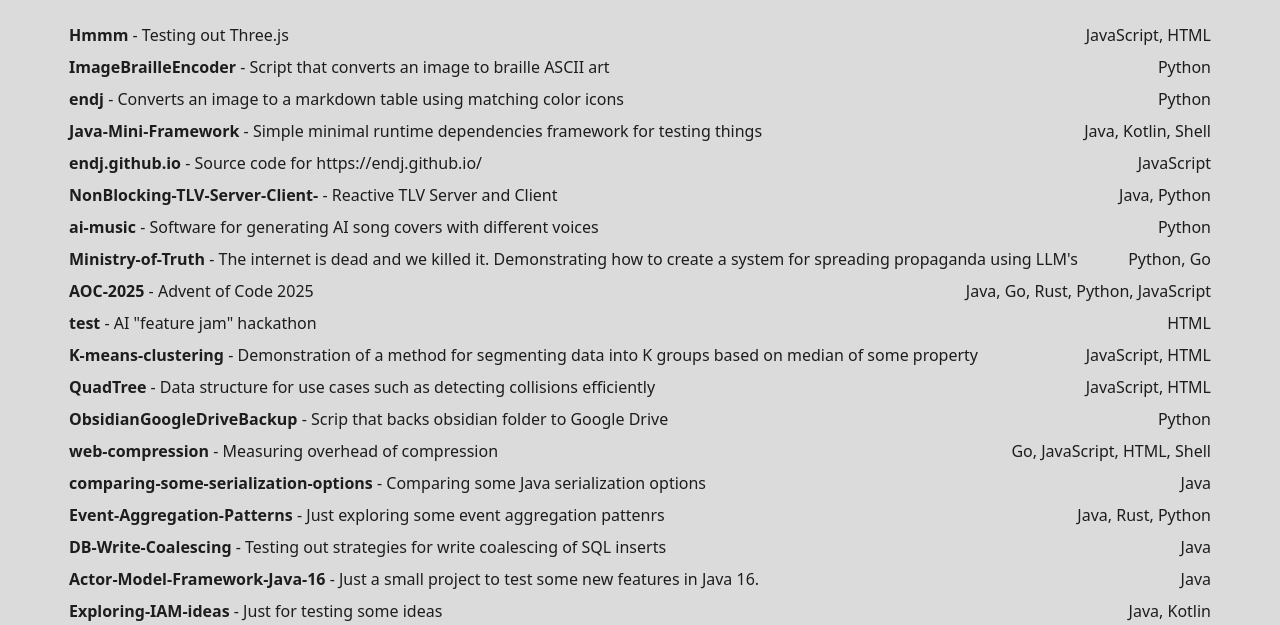
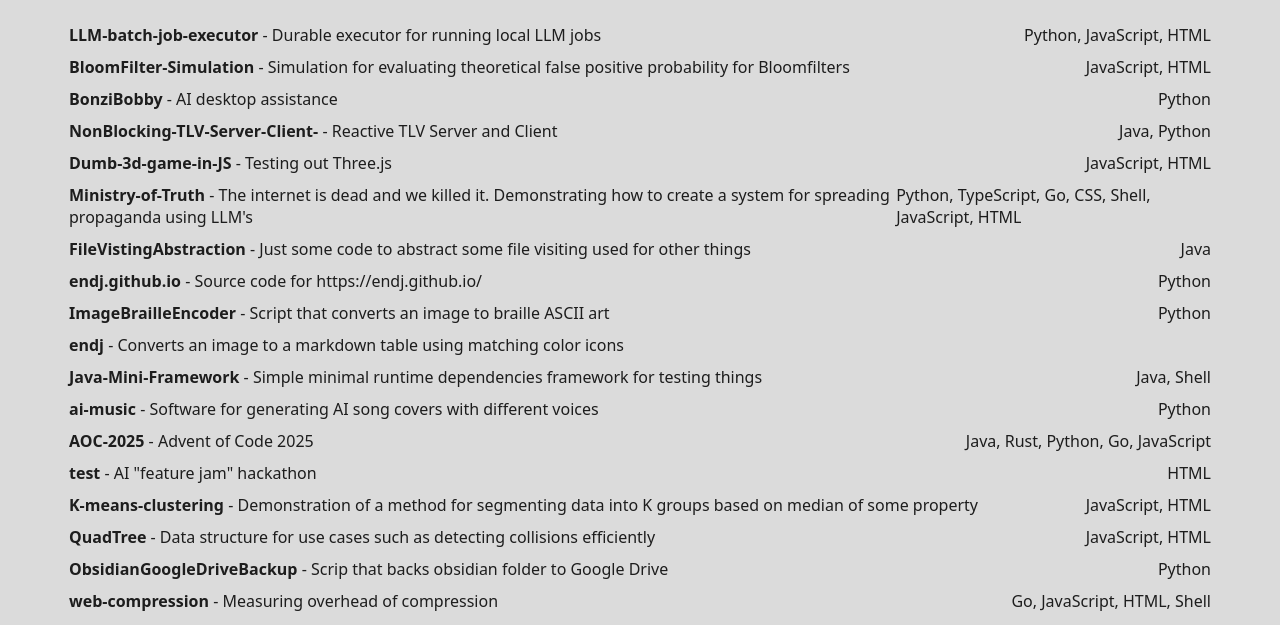
Before and after one commit to endj/endj.github.io, a plain HTML site: page docs/index.html in a window 1280 px wide. Shown: the part 174-799 px from the top of the page. Drawn offline with Linux system fonts and the light colour scheme.

Commit message:
udpatessite

```diff
--- a/docs/index.html
+++ b/docs/index.html
@@ -71,14 +71,119 @@
     <ul>
 
         <li>
-            <a href="https://github.com/endj/Hmmm" target="_blank" rel="noopener">
+            <a href="https://github.com/endj/LLM-batch-job-executor" target="_blank" rel="noopener">
                 <div class="row">
                     <div>
-                        <b>Hmmm</b>
+                        <b>LLM-batch-job-executor</b>
+                        <span> - Durable executor for running local LLM jobs</span>
+                    </div>
+                    <div>
+                        <span>Python, JavaScript, HTML</span>
+                    </div>
+                </div>
+            </a>
+        </li>
+
+
+        <li>
+            <a href="https://github.com/endj/BloomFilter-Simulation" target="_blank" rel="noopener">
+                <div class="row">
+                    <div>
+                        <b>BloomFilter-Simulation</b>
+                        <span> - Simulation for evaluating theoretical false positive probability for Bloomfilters </span>
+                    </div>
+                    <div>
+                        <span>JavaScript, HTML</span>
+                    </div>
+                </div>
+            </a>
+        </li>
+
+
+        <li>
+            <a href="https://github.com/endj/BonziBobby" target="_blank" rel="noopener">
+                <div class="row">
+                    <div>
+                        <b>BonziBobby</b>
+                        <span> - AI desktop assistance</span>
+                    </div>
+                    <div>
+                        <span>Python</span>
+                    </div>
+                </div>
+            </a>
+        </li>
+
+
+        <li>
+            <a href="https://github.com/endj/NonBlocking-TLV-Server-Client-" target="_blank" rel="noopener">
+                <div class="row">
+                    <div>
+                        <b>NonBlocking-TLV-Server-Client-</b>
+                        <span> - Reactive TLV Server and Client</span>
+                    </div>
+                    <div>
+                        <span>Java, Python</span>
+                    </div>
+                </div>
+            </a>
+        </li>
+
+
+        <li>
+            <a href="https://github.com/endj/Dumb-3d-game-in-JS" target="_blank" rel="noopener">
+                <div class="row">
+                    <div>
+                        <b>Dumb-3d-game-in-JS</b>
                         <span> - Testing out Three.js</span>
                     </div>
                     <div>
                         <span>JavaScript, HTML</span>
+                    </div>
+                </div>
+            </a>
+        </li>
+
+
+        <li>
+            <a href="https://github.com/endj/Ministry-of-Truth" target="_blank" rel="noopener">
+                <div class="row">
+                    <div>
+                        <b>Ministry-of-Truth</b>
+                        <span> - The internet is dead and we killed it. Demonstrating how to create a system for spreading propaganda using LLM's</span>
+                    </div>
+                    <div>
+                        <span>Python, TypeScript, Go, CSS, Shell, JavaScript, HTML</span>
+                    </div>
+                </div>
+            </a>
+        </li>
+
+
+        <li>
+            <a href="https://github.com/endj/FileVistingAbstraction" target="_blank" rel="noopener">
+                <div class="row">
+                    <div>
+                        <b>FileVistingAbstraction</b>
+                        <span> - Just some code to abstract some file visiting used for other things</span>
+                    </div>
+                    <div>
+                        <span>Java</span>
+                    </div>
+                </div>
+            </a>
+        </li>
+
+
+        <li>
+            <a href="https://github.com/endj/endj.github.io" target="_blank" rel="noopener">
+                <div class="row">
+                    <div>
+                        <b>endj.github.io</b>
+                        <span> - Source code for https://endj.github.io/</span>
+                    </div>
+                    <div>
+                        <span>Python</span>
                     </div>
                 </div>
             </a>
@@ -108,7 +213,7 @@
                         <span> - Converts an image to a markdown table  using matching color icons</span>
                     </div>
                     <div>
-                        <span>Python</span>
+                        <span></span>
                     </div>
                 </div>
             </a>
@@ -123,37 +228,7 @@
                         <span> - Simple minimal runtime dependencies framework for testing things</span>
                     </div>
                     <div>
-                        <span>Java, Kotlin, Shell</span>
-                    </div>
-                </div>
-            </a>
-        </li>
-
-
-        <li>
-            <a href="https://github.com/endj/endj.github.io" target="_blank" rel="noopener">
-                <div class="row">
-                    <div>
-                        <b>endj.github.io</b>
-                        <span> - Source code for https://endj.github.io/</span>
-                    </div>
-                    <div>
-                        <span>JavaScript</span>
-                    </div>
-                </div>
-            </a>
-        </li>
-
-
-        <li>
-            <a href="https://github.com/endj/NonBlocking-TLV-Server-Client-" target="_blank" rel="noopener">
-                <div class="row">
-                    <div>
-                        <b>NonBlocking-TLV-Server-Client-</b>
-                        <span> - Reactive TLV Server and Client</span>
-                    </div>
-                    <div>
-                        <span>Java, Python</span>
+                        <span>Java, Shell</span>
                     </div>
                 </div>
             </a>
@@ -176,21 +251,6 @@
 
 
         <li>
-            <a href="https://github.com/endj/Ministry-of-Truth" target="_blank" rel="noopener">
-                <div class="row">
-                    <div>
-                        <b>Ministry-of-Truth</b>
-                        <span> - The internet is dead and we killed it. Demonstrating how to create a system for spreading propaganda using LLM's</span>
-                    </div>
-                    <div>
-                        <span>Python, Go</span>
-                    </div>
-                </div>
-            </a>
-        </li>
-
-
-        <li>
             <a href="https://github.com/endj/AOC-2025" target="_blank" rel="noopener">
                 <div class="row">
                     <div>
@@ -198,7 +258,7 @@
                         <span> - Advent of Code 2025</span>
                     </div>
                     <div>
-                        <span>Java, Go, Rust, Python, JavaScript</span>
+                        <span>Java, Rust, Python, Go, JavaScript</span>
                     </div>
                 </div>
             </a>
```
